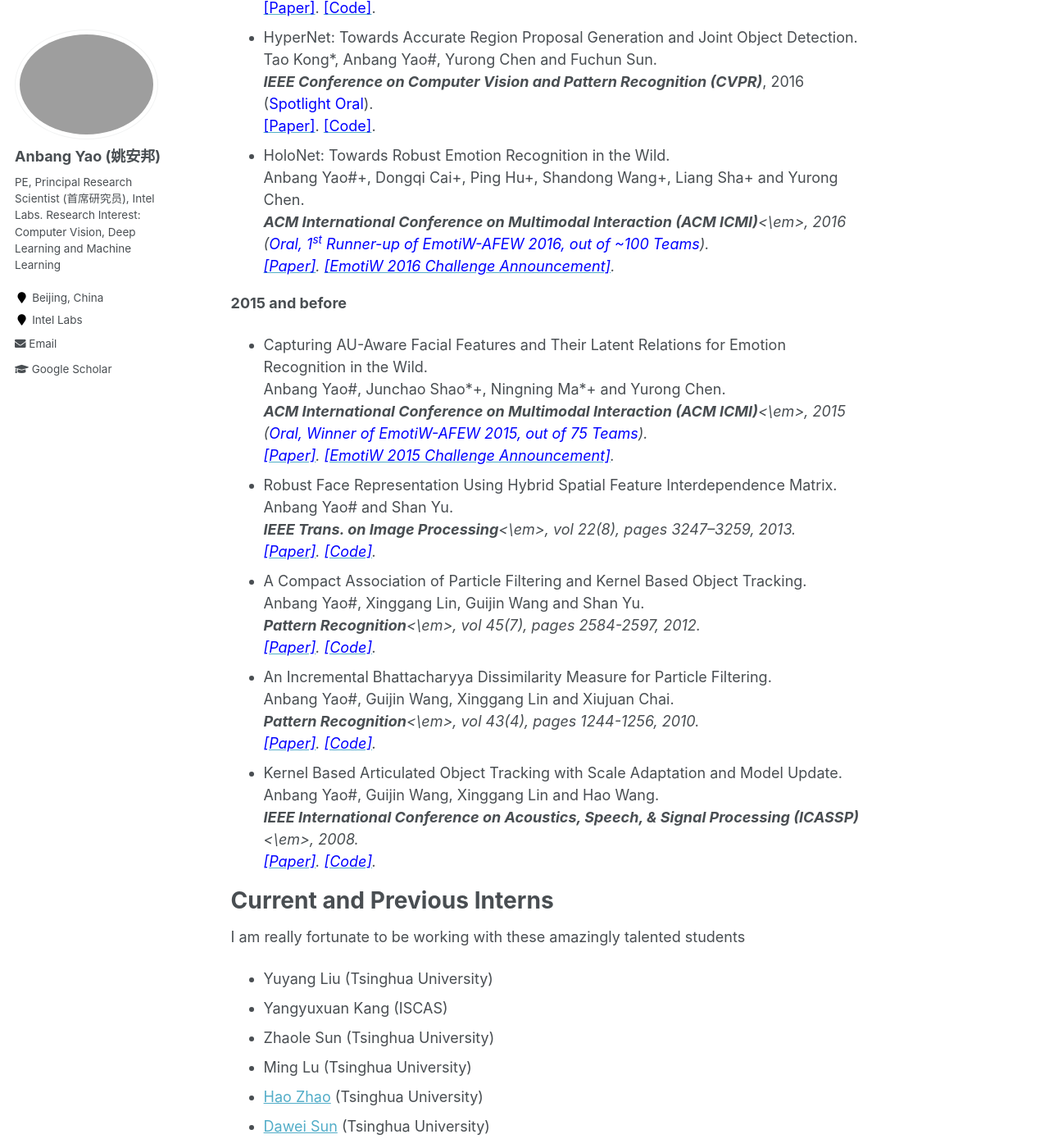
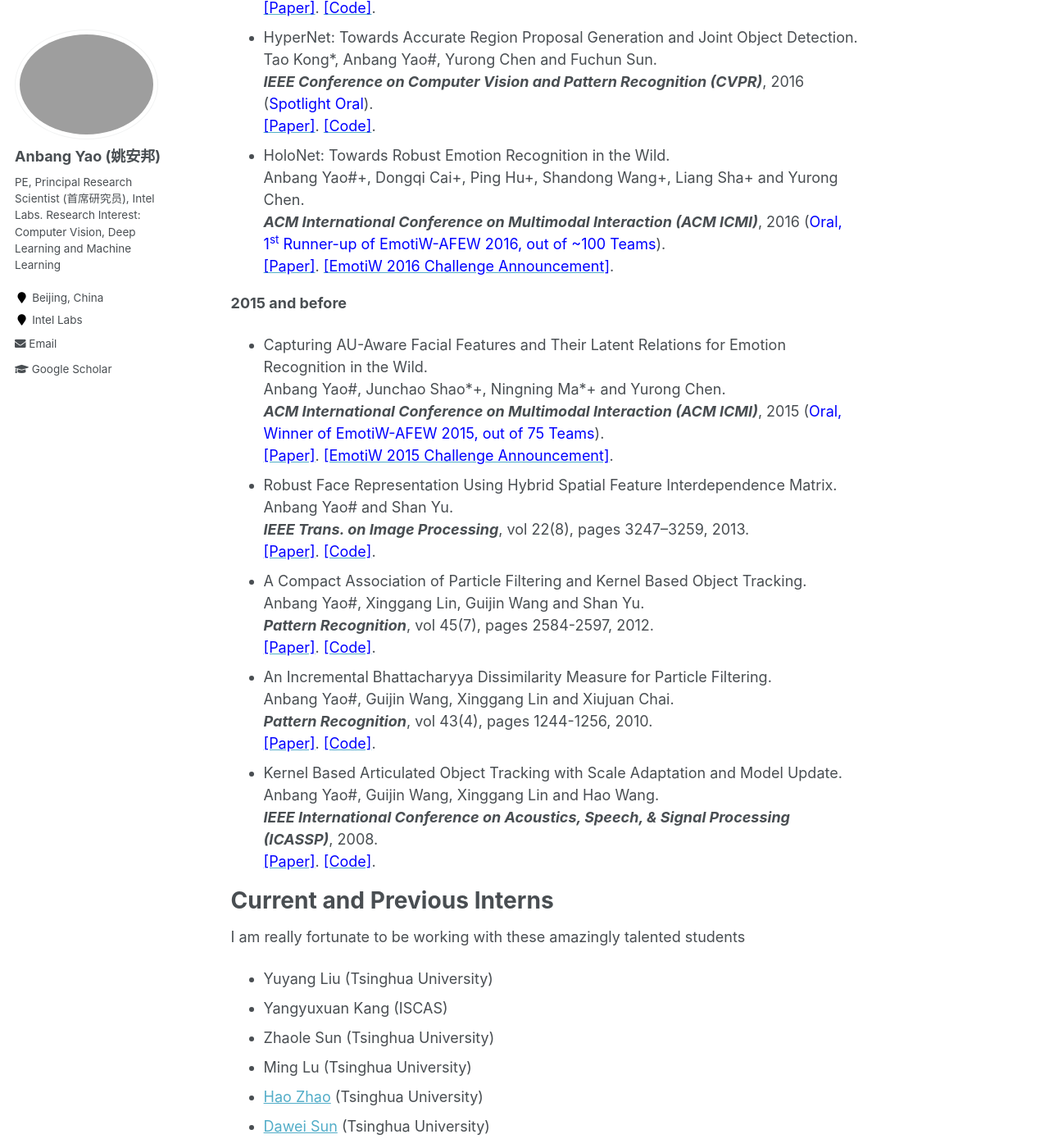
Before and after one commit to YaoAnbang/YaoAnbang.github.io, a Jekyll site: the page built from _pages/about.md, in a window 1280 px wide and 1400 px high, scrolled down 4889 px. Shown: the whole window at 82% size. Built offline with Jekyll 4.4.1, drawn with Linux system fonts in a browser that asks for light colours; some of the changed text lies outside the part shown.

Commit message:
Update about.md

```diff
--- a/_pages/about.md
+++ b/_pages/about.md
@@ -82,21 +82,21 @@ Selected Publications
 + RON: Reverse Connection with Objectness Prior Networks for Object Detection.<br> Tao Kong\*, Fuchun Sun, Anbang Yao\#, Huaping Liu, Ming Lu\* and Yurong Chen.<br> <em>**IEEE Conference on Computer Vision and Pattern Recognition (CVPR)**</em>, 2017.<br> [<font color="blue">[Paper]</font>](https://arxiv.org/abs/1707.01691). [<font color="blue">[Code]</font>](https://github.com/taokong/RON).<br>
 + Physics Inspired Optimization on Semantic Transfer Features: An Alternative Method for Room Layout Estimation.<br> Hao Zhao\*, Ming Lu\*, Anbang Yao\#, Yurong Chen and Li Zhang.<br> <em>**IEEE Conference on Computer Vision and Pattern Recognition (CVPR)**</em>, 2017.<br> [<font color="blue">[Paper]</font>](https://arxiv.org/abs/1707.00383). [<font color="blue">[Code]</font>](https://sites.google.com/view/st-pio/).<br>
 + Network Sketching: Exploiting Binary Structure in Deep CNNs.<br> Yiwen Guo, Anbang Yao, Hao Zhao\* and Yurong Chen.<br> <em>**IEEE Conference on Computer Vision and Pattern Recognition (CVPR)**</em>, 2017.<br> [<font color="blue">[Paper]</font>](https://arxiv.org/abs/1706.02021). [<font color="blue">[Code]</font>](https://yaoanbang.github.io/).<br>
-+ Learning Supervised Scoring Ensemble for Emotion Recognition in the Wild.<br> Ping Hu, Dongqi Cai, Shandong Wang, Anbang Yao\# (<font color="blue">project leader, conceived the idea and project</font>) and Yurong Chen.<br> <em>**ACM International Conference on Multimodal Interaction (ACM ICMI)**<\em>, 2017 (<font color="blue">Oral, Winner of EmotiW-AFEW 2017, out of 100+ Teams</font>).<br> [<font color="blue">[Paper]</font>](https://dl.acm.org/doi/10.1145/3136755.3143009). [<font color="blue">[EmotiW 2017 Challenge Announcement]</font>](https://sites.google.com/site/emotiwchallenge/).<br>
++ Learning Supervised Scoring Ensemble for Emotion Recognition in the Wild.<br> Ping Hu, Dongqi Cai, Shandong Wang, Anbang Yao\# (<font color="blue">project leader, conceived the idea and project</font>) and Yurong Chen.<br> <em>**ACM International Conference on Multimodal Interaction (ACM ICMI)**</em>, 2017 (<font color="blue">Oral, Winner of EmotiW-AFEW 2017, out of 100+ Teams</font>).<br> [<font color="blue">[Paper]</font>](https://dl.acm.org/doi/10.1145/3136755.3143009). [<font color="blue">[EmotiW 2017 Challenge Announcement]</font>](https://sites.google.com/site/emotiwchallenge/).<br>
 
 **2016**
 
 + Dynamic Network Surgery for Efficient DNNs.<br> Yiwen Guo\*, Anbang Yao\# and Yurong Chen.<br> <em>**Neural Information Processing Systems (NIPS)**</em>, 2016.<br> [<font color="blue">[Paper]</font>](https://papers.nips.cc/paper/2016/file/2823f4797102ce1a1aec05359cc16dd9-Paper.pdf). [<font color="blue">[Code]</font>](https://github.com/yiwenguo/Dynamic-Network-Surgery).<br>
 + HyperNet: Towards Accurate Region Proposal Generation and Joint Object Detection.<br> Tao Kong\*, Anbang Yao\#, Yurong Chen and Fuchun Sun.<br> <em>**IEEE Conference on Computer Vision and Pattern Recognition (CVPR)**</em>, 2016 (<font color="blue">Spotlight Oral</font>).<br> [<font color="blue">[Paper]</font>](https://openaccess.thecvf.com/content_cvpr_2016/papers/Kong_HyperNet_Towards_Accurate_CVPR_2016_paper.pdf). [<font color="blue">[Code]</font>](https://yaoanbang.github.io/).<br>
-+ HoloNet: Towards Robust Emotion Recognition in the Wild.<br> Anbang Yao\#\+, Dongqi Cai\+, Ping Hu\+, Shandong Wang\+, Liang Sha\+ and Yurong Chen.<br> <em>**ACM International Conference on Multimodal Interaction (ACM ICMI)**<\em>, 2016 (<font color="blue">Oral, 1<sup>st</sup> Runner-up of EmotiW-AFEW 2016, out of ~100 Teams</font>).<br> [<font color="blue">[Paper]</font>](https://dl.acm.org/doi/10.1145/2993148.2997639). [<font color="blue">[EmotiW 2016 Challenge Announcement]</font>](https://sites.google.com/site/emotiw2016/).<br>
++ HoloNet: Towards Robust Emotion Recognition in the Wild.<br> Anbang Yao\#\+, Dongqi Cai\+, Ping Hu\+, Shandong Wang\+, Liang Sha\+ and Yurong Chen.<br> <em>**ACM International Conference on Multimodal Interaction (ACM ICMI)**</em>, 2016 (<font color="blue">Oral, 1<sup>st</sup> Runner-up of EmotiW-AFEW 2016, out of ~100 Teams</font>).<br> [<font color="blue">[Paper]</font>](https://dl.acm.org/doi/10.1145/2993148.2997639). [<font color="blue">[EmotiW 2016 Challenge Announcement]</font>](https://sites.google.com/site/emotiw2016/).<br>
 
 **2015 and before**
 
-+ Capturing AU-Aware Facial Features and Their Latent Relations for Emotion Recognition in the Wild.<br> Anbang Yao\#, Junchao Shao\*\+, Ningning Ma\*\+ and Yurong Chen.<br> <em>**ACM International Conference on Multimodal Interaction (ACM ICMI)**<\em>, 2015 (<font color="blue">Oral, Winner of EmotiW-AFEW 2015, out of 75 Teams</font>).<br> [<font color="blue">[Paper]</font>](https://dl.acm.org/doi/10.1145/2818346.2830585). [<font color="blue">[EmotiW 2015 Challenge Announcement]</font>](https://cs.anu.edu.au/few/emotiw2015.html).<br>
-+ Robust Face Representation Using Hybrid Spatial Feature Interdependence Matrix.<br> Anbang Yao\# and Shan Yu.<br> <em>**IEEE Trans. on Image Processing**<\em>, vol 22(8), pages 3247–3259, 2013.<br> [<font color="blue">[Paper]</font>](https://ieeexplore.ieee.org/document/6459600). [<font color="blue">[Code]</font>](https://yaoanbang.github.io/).<br>
-+ A Compact Association of Particle Filtering and Kernel Based Object Tracking.<br> Anbang Yao\#, Xinggang Lin, Guijin Wang and Shan Yu.<br> <em>**Pattern Recognition**<\em>, vol 45(7), pages 2584-2597, 2012.<br> [<font color="blue">[Paper]</font>](https://www.sciencedirect.com/science/article/pii/S0031320312000374). [<font color="blue">[Code]</font>](https://yaoanbang.github.io/).<br>
-+ An Incremental Bhattacharyya Dissimilarity Measure for Particle Filtering.<br> Anbang Yao\#, Guijin Wang, Xinggang Lin and Xiujuan Chai.<br> <em>**Pattern Recognition**<\em>, vol 43(4), pages 1244-1256, 2010.<br> [<font color="blue">[Paper]</font>](https://www.sciencedirect.com/science/article/pii/S0031320309003689). [<font color="blue">[Code]</font>](https://yaoanbang.github.io/).<br>
-+ Kernel Based Articulated Object Tracking with Scale Adaptation and Model Update.<br> Anbang Yao\#, Guijin Wang, Xinggang Lin and Hao Wang.<br> <em>**IEEE International Conference on Acoustics, Speech, & Signal Processing (ICASSP)**<\em>, 2008.<br> [<font color="blue">[Paper]</font>](https://ieeexplore.ieee.org/document/4517767). [<font color="blue">[Code]</font>](https://yaoanbang.github.io/).<br>
++ Capturing AU-Aware Facial Features and Their Latent Relations for Emotion Recognition in the Wild.<br> Anbang Yao\#, Junchao Shao\*\+, Ningning Ma\*\+ and Yurong Chen.<br> <em>**ACM International Conference on Multimodal Interaction (ACM ICMI)**</em>, 2015 (<font color="blue">Oral, Winner of EmotiW-AFEW 2015, out of 75 Teams</font>).<br> [<font color="blue">[Paper]</font>](https://dl.acm.org/doi/10.1145/2818346.2830585). [<font color="blue">[EmotiW 2015 Challenge Announcement]</font>](https://cs.anu.edu.au/few/emotiw2015.html).<br>
++ Robust Face Representation Using Hybrid Spatial Feature Interdependence Matrix.<br> Anbang Yao\# and Shan Yu.<br> <em>**IEEE Trans. on Image Processing**</em>, vol 22(8), pages 3247–3259, 2013.<br> [<font color="blue">[Paper]</font>](https://ieeexplore.ieee.org/document/6459600). [<font color="blue">[Code]</font>](https://yaoanbang.github.io/).<br>
++ A Compact Association of Particle Filtering and Kernel Based Object Tracking.<br> Anbang Yao\#, Xinggang Lin, Guijin Wang and Shan Yu.<br> <em>**Pattern Recognition**</em>, vol 45(7), pages 2584-2597, 2012.<br> [<font color="blue">[Paper]</font>](https://www.sciencedirect.com/science/article/pii/S0031320312000374). [<font color="blue">[Code]</font>](https://yaoanbang.github.io/).<br>
++ An Incremental Bhattacharyya Dissimilarity Measure for Particle Filtering.<br> Anbang Yao\#, Guijin Wang, Xinggang Lin and Xiujuan Chai.<br> <em>**Pattern Recognition**</em>, vol 43(4), pages 1244-1256, 2010.<br> [<font color="blue">[Paper]</font>](https://www.sciencedirect.com/science/article/pii/S0031320309003689). [<font color="blue">[Code]</font>](https://yaoanbang.github.io/).<br>
++ Kernel Based Articulated Object Tracking with Scale Adaptation and Model Update.<br> Anbang Yao\#, Guijin Wang, Xinggang Lin and Hao Wang.<br> <em>**IEEE International Conference on Acoustics, Speech, & Signal Processing (ICASSP)**</em>, 2008.<br> [<font color="blue">[Paper]</font>](https://ieeexplore.ieee.org/document/4517767). [<font color="blue">[Code]</font>](https://yaoanbang.github.io/).<br>
 
 Current and Previous Interns
 =====
```
